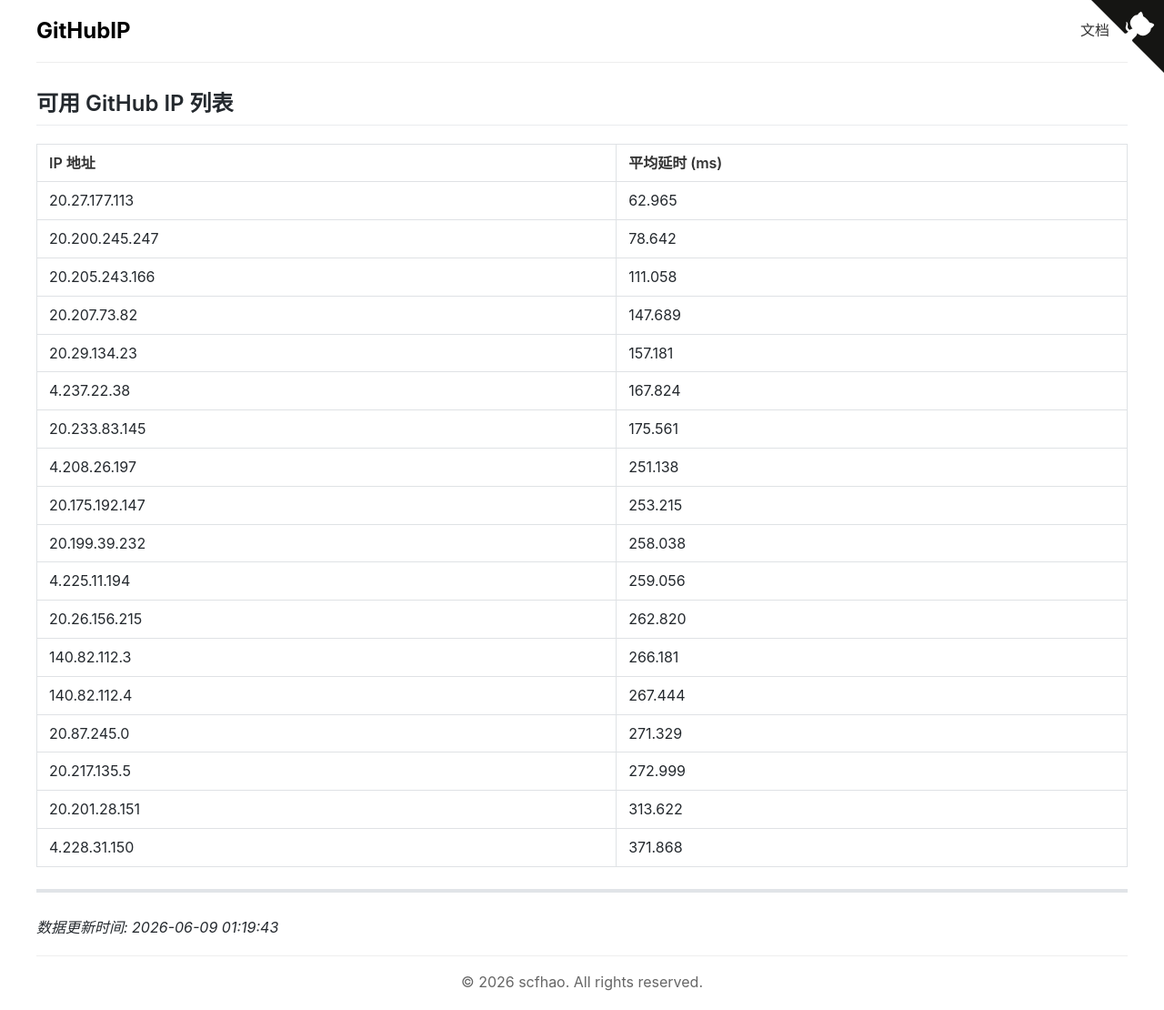
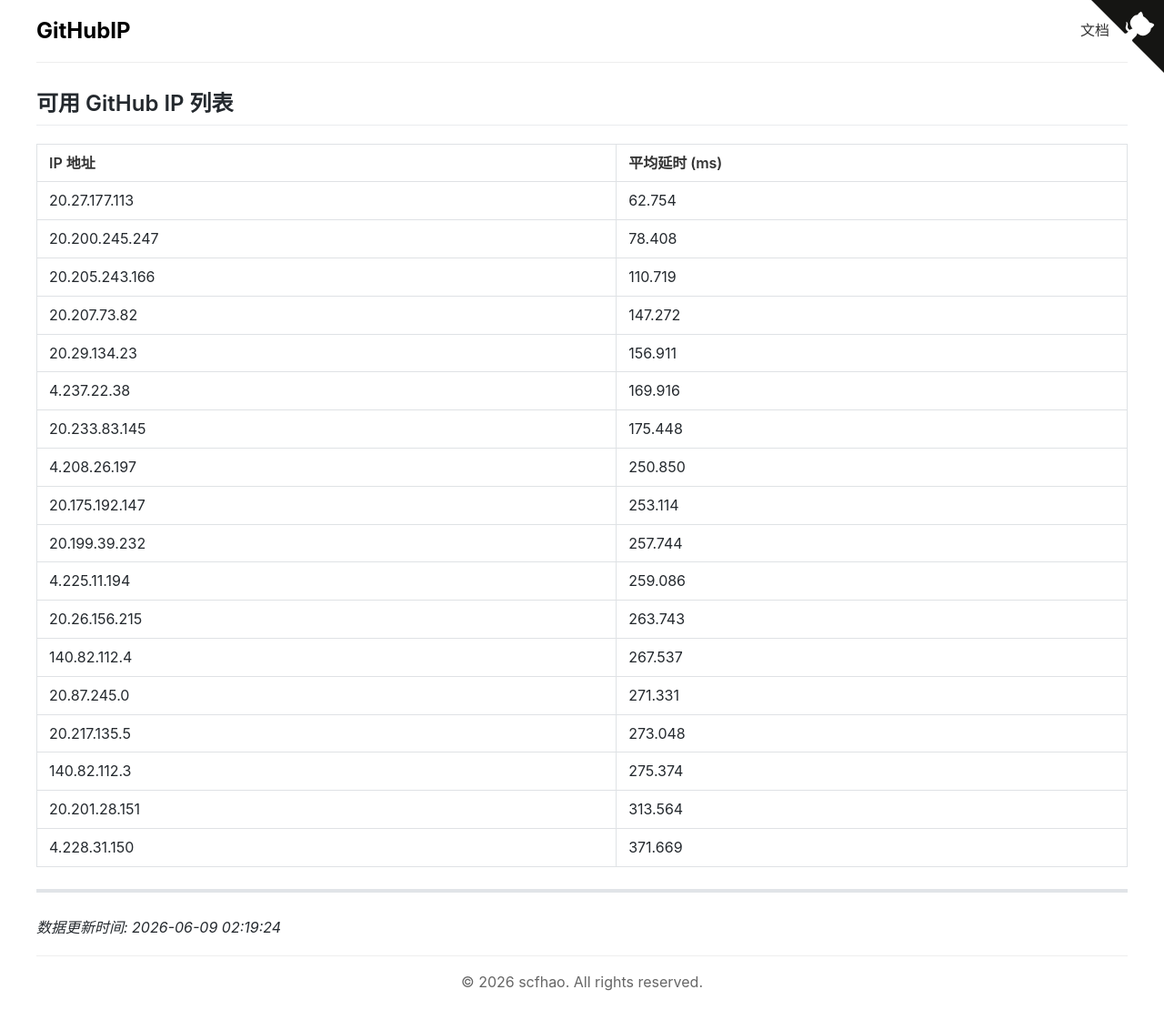
Before and after one commit to scfhao/GitHubIP, a Jekyll site: the page built from index.md, in a window 1280 px wide. Shown: the whole page at 91% size. Built offline with Jekyll 4.4.1, drawn with Linux system fonts in a browser that asks for light colours.

Commit message:
自动脚本执行 - 2026-06-09 02:19:24

```diff
--- a/index.md
+++ b/index.md
@@ -1,32 +1,32 @@
 ---
 layout: home
 title: GitHub IP 列表
-date: 2026-06-09 01:19:43
+date: 2026-06-09 02:19:24
 ---
 
 ## 可用 GitHub IP 列表
 
 | IP 地址 | 平均延时 (ms) |
 |---------|--------------|
-| 20.27.177.113 | 62.965 |
-| 20.200.245.247 | 78.642 |
-| 20.205.243.166 | 111.058 |
-| 20.207.73.82 | 147.689 |
-| 20.29.134.23 | 157.181 |
-| 4.237.22.38 | 167.824 |
-| 20.233.83.145 | 175.561 |
-| 4.208.26.197 | 251.138 |
-| 20.175.192.147 | 253.215 |
-| 20.199.39.232 | 258.038 |
-| 4.225.11.194 | 259.056 |
-| 20.26.156.215 | 262.820 |
-| 140.82.112.3 | 266.181 |
-| 140.82.112.4 | 267.444 |
-| 20.87.245.0 | 271.329 |
-| 20.217.135.5 | 272.999 |
-| 20.201.28.151 | 313.622 |
-| 4.228.31.150 | 371.868 |
+| 20.27.177.113 | 62.754 |
+| 20.200.245.247 | 78.408 |
+| 20.205.243.166 | 110.719 |
+| 20.207.73.82 | 147.272 |
+| 20.29.134.23 | 156.911 |
+| 4.237.22.38 | 169.916 |
+| 20.233.83.145 | 175.448 |
+| 4.208.26.197 | 250.850 |
+| 20.175.192.147 | 253.114 |
+| 20.199.39.232 | 257.744 |
+| 4.225.11.194 | 259.086 |
+| 20.26.156.215 | 263.743 |
+| 140.82.112.4 | 267.537 |
+| 20.87.245.0 | 271.331 |
+| 20.217.135.5 | 273.048 |
+| 140.82.112.3 | 275.374 |
+| 20.201.28.151 | 313.564 |
+| 4.228.31.150 | 371.669 |
 
 ---
 
-*数据更新时间: 2026-06-09 01:19:43*
+*数据更新时间: 2026-06-09 02:19:24*
```
